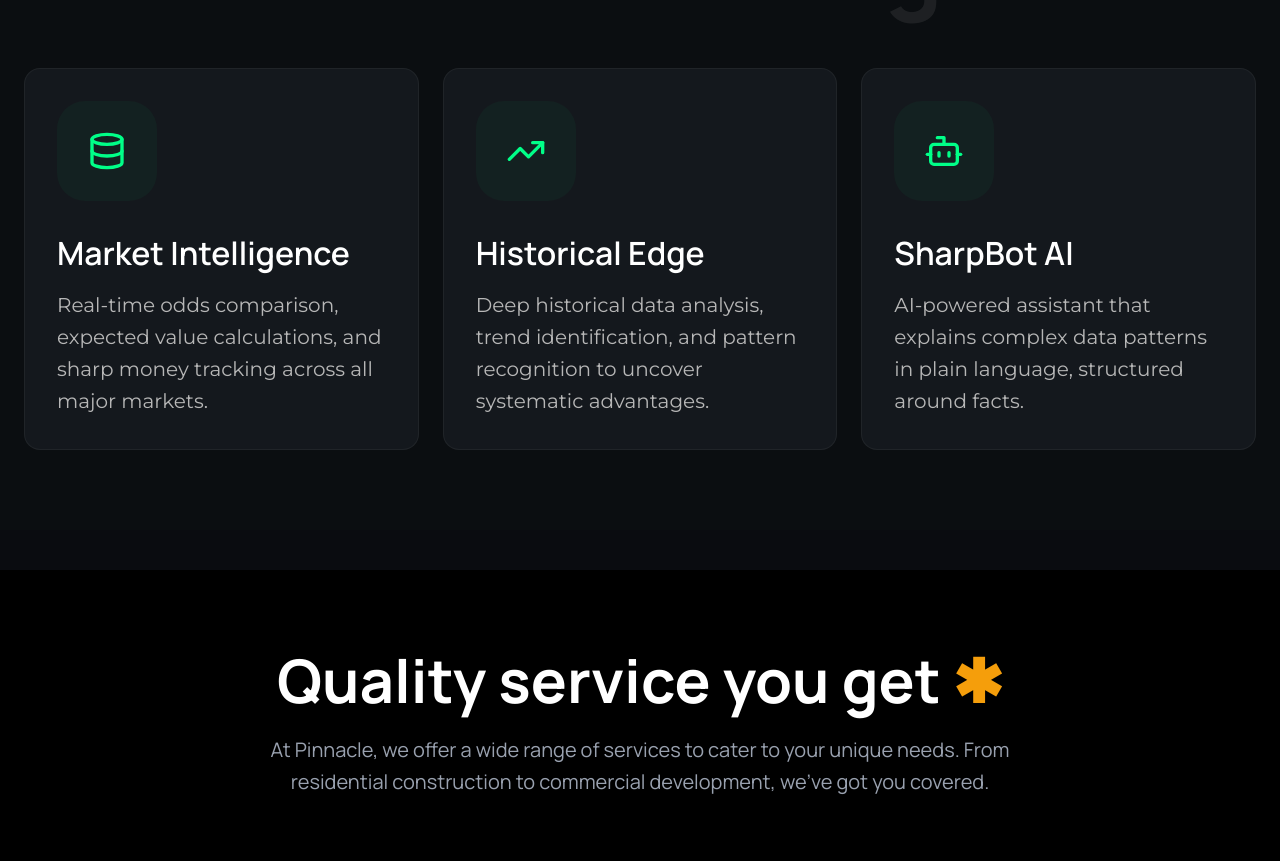
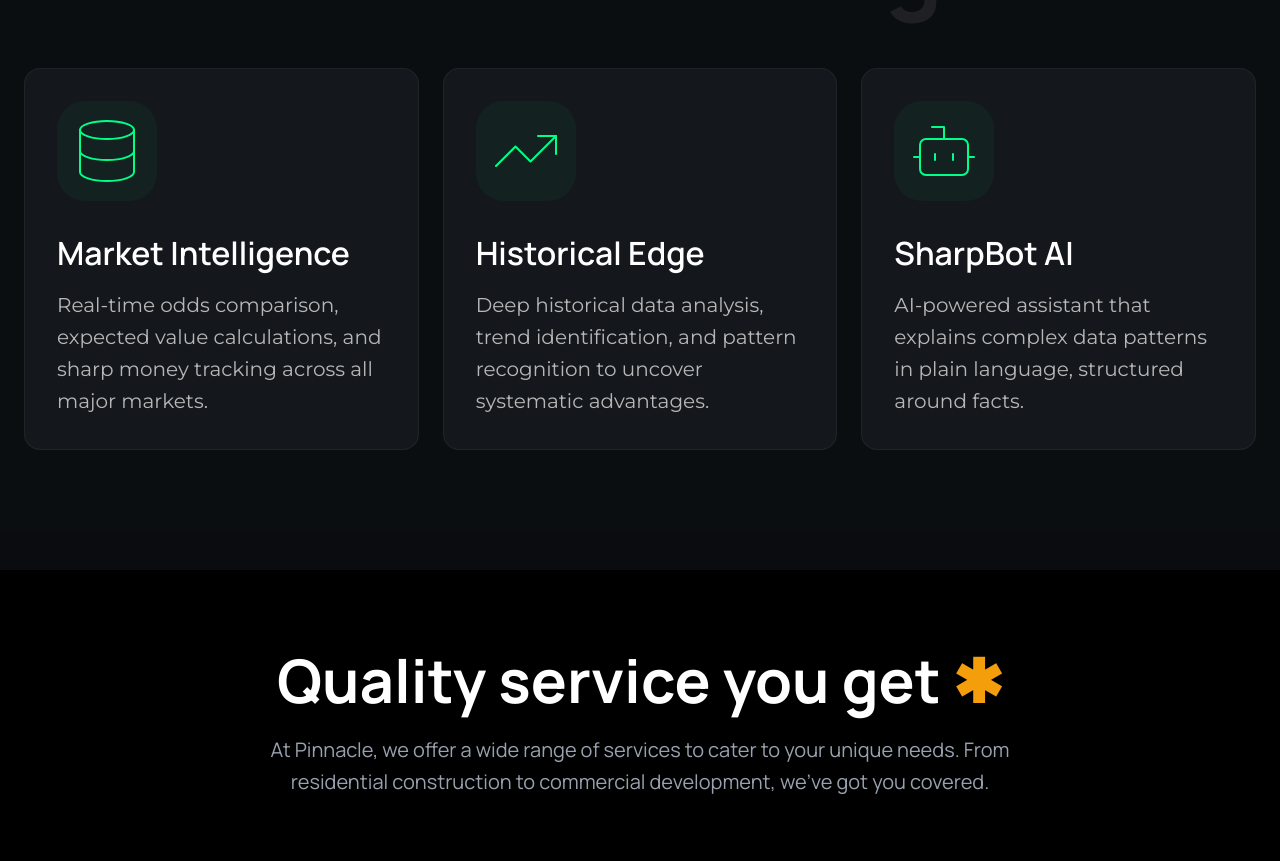
Before and after one commit to Alok4D/clash-gambling, a Next.js app: page / in a window 1280 px wide. Shown: the part 1371-2232 px from the top of the page. Built offline with nearby package versions, Linux system fonts and the light colour scheme.

Commit message:
feat: add FeaturesSection component to display platform capabilities

```diff
--- a/app/(home)/_components/FeaturesSection.tsx
+++ b/app/(home)/_components/FeaturesSection.tsx
@@ -1,6 +1,6 @@
 "use client";
 
-import { Database, TrendingUp, Bot } from "lucide-react";
+
 
 const FeaturesSection = () => {
   const features = [
@@ -8,19 +8,39 @@ const FeaturesSection = () => {
       title: "Market Intelligence",
       description:
         "Real-time odds comparison, expected value calculations, and sharp money tracking across all major markets.",
-      icon: <Database className="text-[#00FF88]" size={40} />,
+      icon: (
+        <svg width="72" height="72" viewBox="0 0 72 72" fill="none" xmlns="http://www.w3.org/2000/svg">
+          <path d="M36 24C50.9117 24 63 19.9706 63 15C63 10.0294 50.9117 6 36 6C21.0883 6 9 10.0294 9 15C9 19.9706 21.0883 24 36 24Z" stroke="#00FF88" strokeWidth="2" strokeLinecap="round" strokeLinejoin="round"/>
+          <path d="M9 15V57C9 59.387 11.8446 61.6761 16.9081 63.364C21.9716 65.0518 28.8392 66 36 66C43.1608 66 50.0284 65.0518 55.0919 63.364C60.1554 61.6761 63 59.387 63 57V15" stroke="#00FF88" strokeWidth="2" strokeLinecap="round" strokeLinejoin="round"/>
+          <path d="M9 36C9 38.3869 11.8446 40.6761 16.9081 42.364C21.9716 44.0518 28.8392 45 36 45C43.1608 45 50.0284 44.0518 55.0919 42.364C60.1554 40.6761 63 38.3869 63 36" stroke="#00FF88" strokeWidth="2" strokeLinecap="round" strokeLinejoin="round"/>
+        </svg>
+      ),
     },
     {
       title: "Historical Edge",
       description:
         "Deep historical data analysis, trend identification, and pattern recognition to uncover systematic advantages.",
-      icon: <TrendingUp className="text-[#00FF88]" size={40} />,
+      icon: (
+        <svg width="72" height="72" viewBox="0 0 72 72" fill="none" xmlns="http://www.w3.org/2000/svg">
+          <path d="M66 21L40.5 46.5L25.5 31.5L6 51" stroke="#00FF88" strokeWidth="2" strokeLinecap="round" strokeLinejoin="round"/>
+          <path d="M48 21H66V39" stroke="#00FF88" strokeWidth="2" strokeLinecap="round" strokeLinejoin="round"/>
+        </svg>
+      ),
     },
     {
       title: "SharpBot AI",
       description:
         "AI-powered assistant that explains complex data patterns in plain language, structured around facts.",
-      icon: <Bot className="text-[#00FF88]" size={40} />,
+      icon: (
+        <svg width="72" height="72" viewBox="0 0 72 72" fill="none" xmlns="http://www.w3.org/2000/svg">
+          <path d="M36 24V12H24" stroke="#00FF88" strokeWidth="2" strokeLinecap="round" strokeLinejoin="round"/>
+          <path d="M54 24H18C14.6863 24 12 26.6863 12 30V54C12 57.3137 14.6863 60 18 60H54C57.3137 60 60 57.3137 60 54V30C60 26.6863 57.3137 24 54 24Z" stroke="#00FF88" strokeWidth="2" strokeLinecap="round" strokeLinejoin="round"/>
+          <path d="M6 42H12" stroke="#00FF88" strokeWidth="2" strokeLinecap="round" strokeLinejoin="round"/>
+          <path d="M60 42H66" stroke="#00FF88" strokeWidth="2" strokeLinecap="round" strokeLinejoin="round"/>
+          <path d="M45 39V45" stroke="#00FF88" strokeWidth="2" strokeLinecap="round" strokeLinejoin="round"/>
+          <path d="M27 39V45" stroke="#00FF88" strokeWidth="2" strokeLinecap="round" strokeLinejoin="round"/>
+        </svg>
+      ),
     },
   ];
 
```
